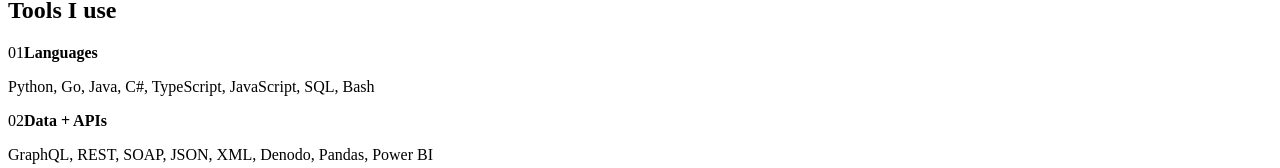
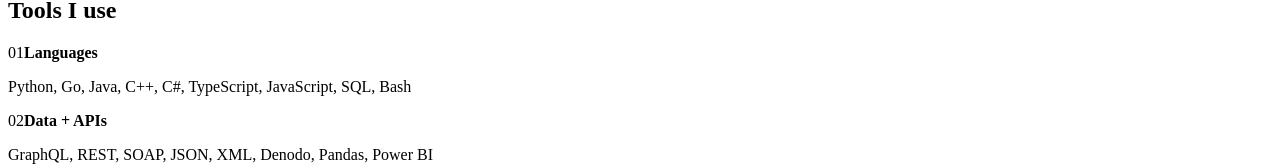
Before and after one commit to jumiknows/portfolio, a React (Vite) app: page / in a window 1280 px wide. Shown: the part 2359-2527 px from the top of the page. Built offline with nearby package versions, Linux system fonts and the light colour scheme; the HTML template or start-up script is replaced by a standard one.

Commit message:
fix: restore HTML resume flow

```diff
--- a/src/content.ts
+++ b/src/content.ts
@@ -27,7 +27,7 @@
   email: 'mailto:ernest_wong@sfu.ca',
   github: 'https://github.com/jumiknows',
   linkedin: 'https://www.linkedin.com/in/jumiknows/',
-  resume: './resume.pdf',
+  resume: './resume.html',
 } as const
 
 export const profile = {
@@ -286,7 +286,7 @@
   eyebrow: 'Technical skills',
   heading: 'Tools I use',
   groups: [
-    { label: 'Languages', value: 'Python, Go, Java, C#, TypeScript, JavaScript, SQL, Bash' },
+    { label: 'Languages', value: 'Python, Go, Java, C++, C#, TypeScript, JavaScript, SQL, Bash' },
     { label: 'Data + APIs', value: 'GraphQL, REST, SOAP, JSON, XML, Denodo, Pandas, Power BI' },
     { label: 'Cloud + DevOps', value: 'AWS, Docker, Kubernetes, OpenShift, Jenkins, Bamboo, Bitbucket' },
     { label: 'Testing + Tools', value: 'Pytest, JUnit, Selenium, Cypress, Postman, Figma, Maven, Poetry' },
```
